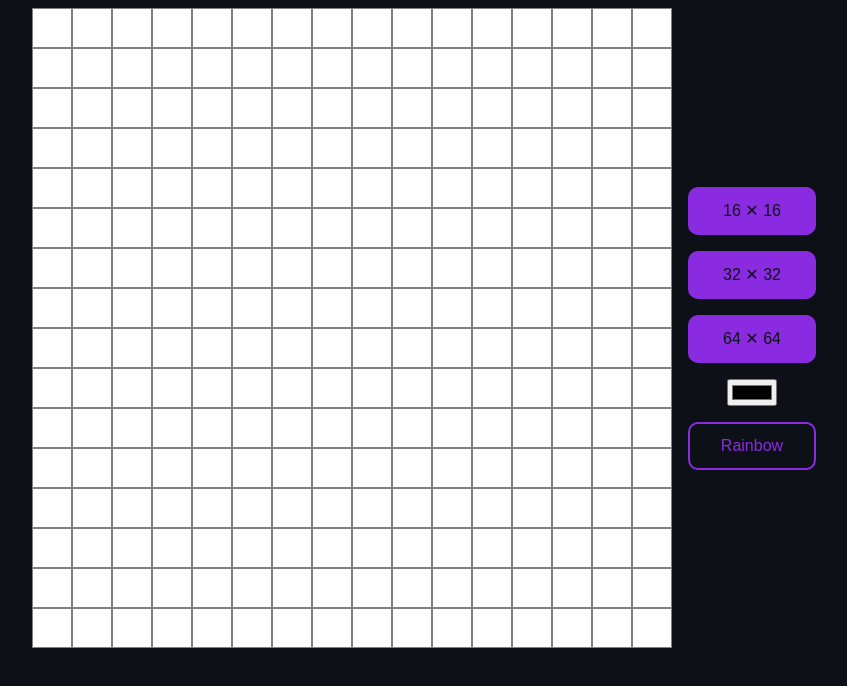
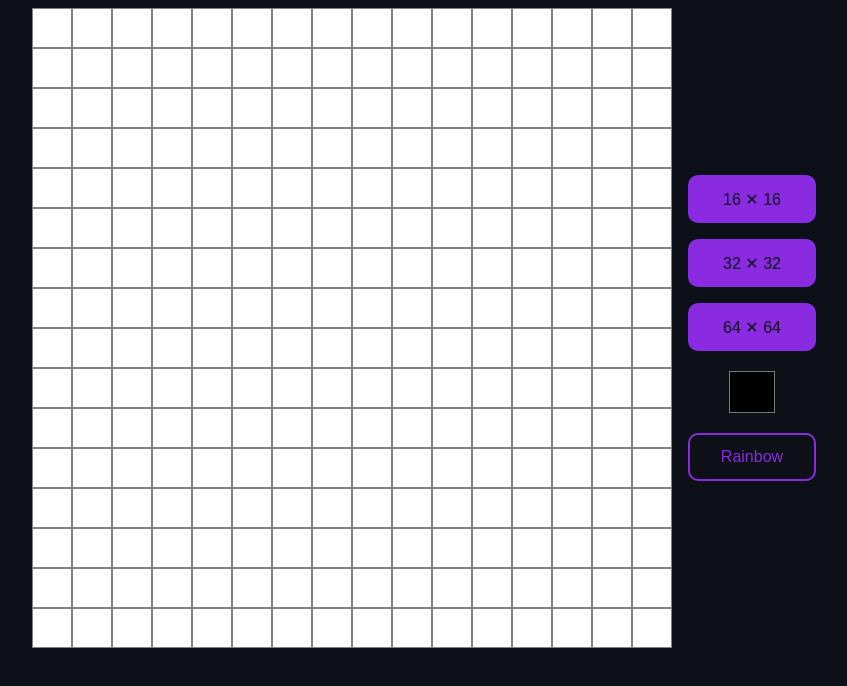
Before and after one commit to marcushoks/odin-etch-a-sketch, a website with bundled scripts: page index.html in a window 1280 px wide. Shown: the whole page, without its empty margins (208-1055 px from the left). Built offline with nearby package versions, Linux system fonts and the light colour scheme; a web font is replaced by a local one.

Commit message:
Add color picker styling

```diff
--- a/style.css
+++ b/style.css
@@ -54,7 +54,19 @@ button {
 }
 
 #color-picker {
+  appearance: none;
   cursor: pointer;
+  border: 0;
+  padding: 0;
+  height: 50px;
+  width: 50px;
+  background-color: transparent;
+}
+
+#color-picker::-webkit-color-swatch,
+#color-picker::-moz-color-swatch {
+  border-radius: 50%;
+  border: 0;
 }
 
 .btn--toggle {
```
